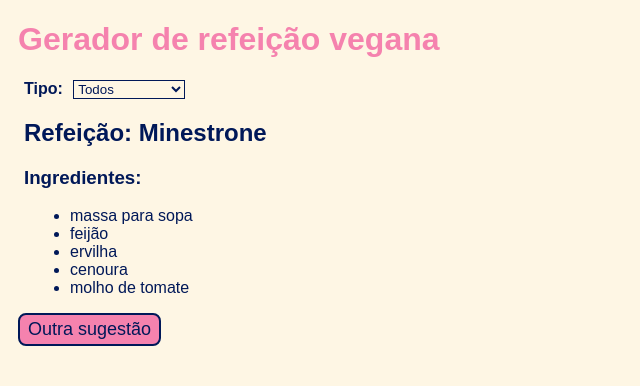
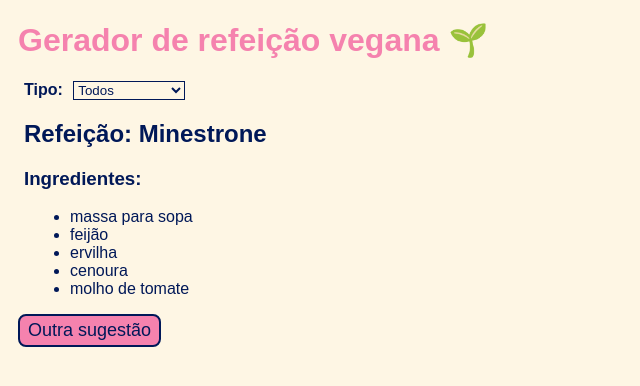
Before and after one commit to wlsf82/meal-suggestion, a plain HTML site: page src/index.html in a window 1280 px wide. Shown: the whole page, without its empty margins (0-640 px from the left). Drawn offline with Linux system fonts and the light colour scheme.

Commit message:
Add vegan emoji on h1

```diff
--- a/src/index.html
+++ b/src/index.html
@@ -30,7 +30,7 @@
   </style>
 </head>
 <body>
-  <h1>Gerador de refeição vegana</h1>
+  <h1>Gerador de refeição vegana 🌱</h1>
   <div id="filter-container">
     <label>Tipo:</label>
     <select id="meal-type-filter">
```
